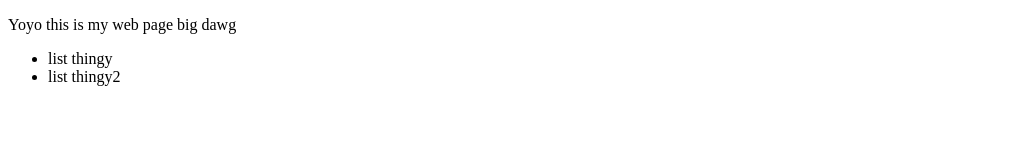
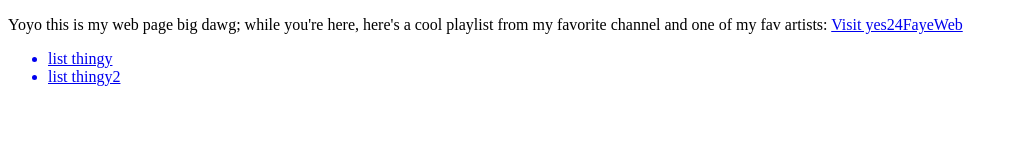
Before and after one commit to glgramos/mywebspacepage, a plain HTML site: page index.html in a window 1280 px wide. Shown: the whole page, without its empty margins (0-1015 px from the left). Drawn offline with Linux system fonts and the light colour scheme.

Commit message:
Enhance webpage description with playlist link
Updated paragraph with additional content and a link.

```diff
--- a/index.html
+++ b/index.html
@@ -2,7 +2,7 @@
 <html>
   <head>
           <body>
-            <p> Yoyo this is  my web page big dawg </p>
+            <p> Yoyo this is  my web page big dawg; while you're here, here's a cool playlist from my favorite channel and one of my fav artists: <a href="https://www.youtube.com/watch?v=VY3YkvRVdpk">Visit yes24FayeWeb </p>
             <ul>
               <li>list thingy</li>
               <li>list thingy2</li>
```
